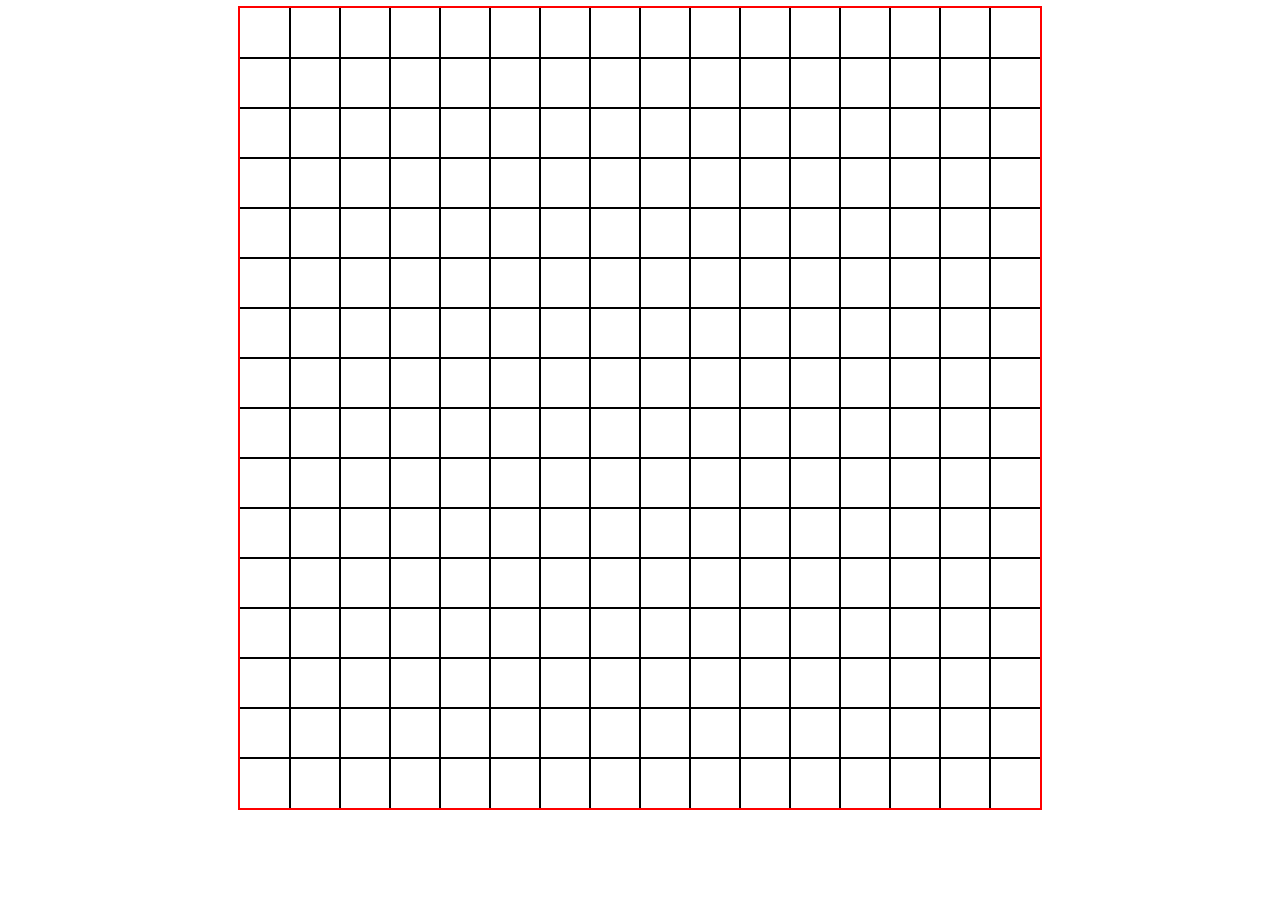
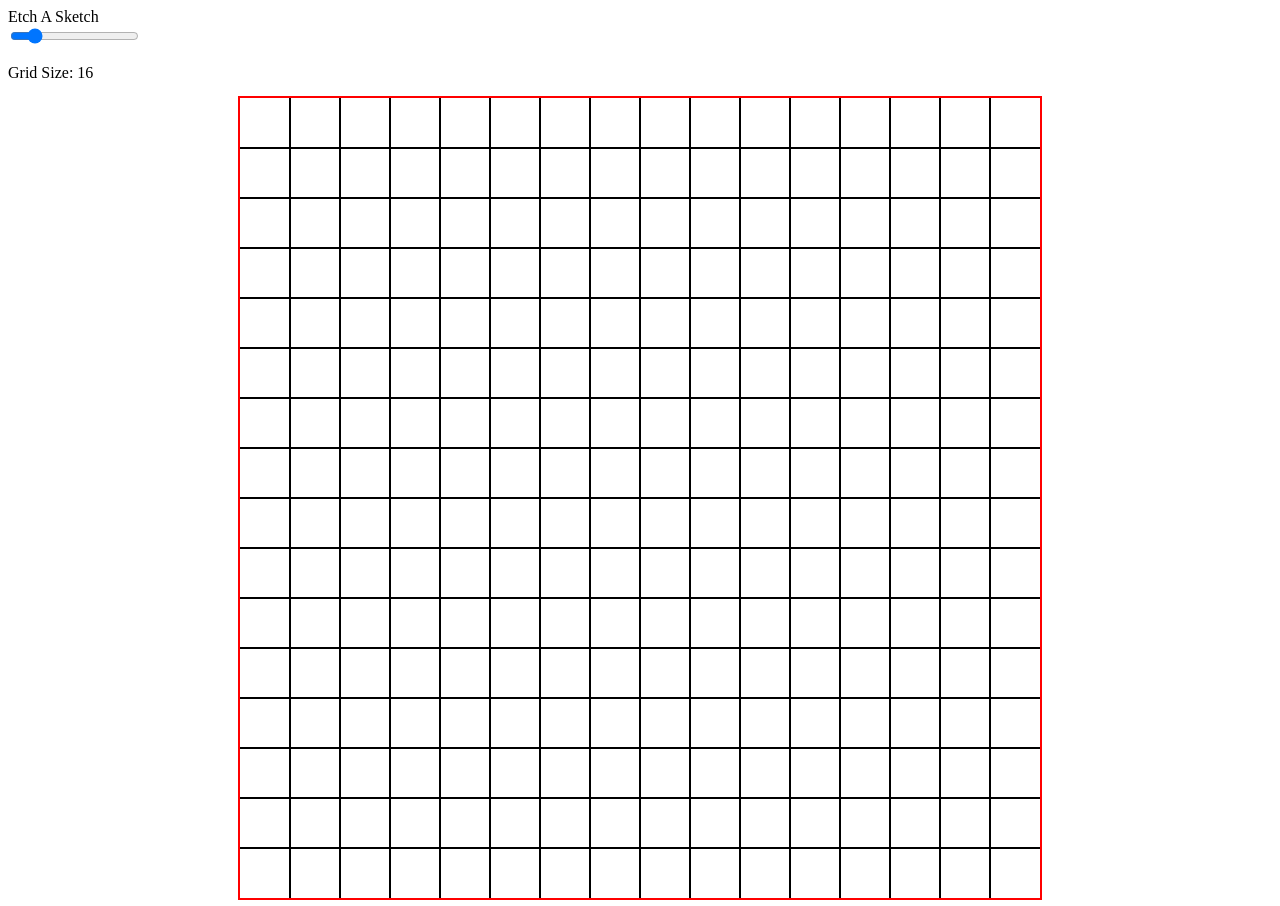
Before and after one commit to AName0/EtchASketch2, a plain HTML site: page index.html in a window 1280 px wide. Before the commit the page ends 816 px from the top, so only its background shows below. Drawn offline with Linux system fonts and the light colour scheme.

Commit message:
added sidebar containing header, slider for grid size and text for grid size

```diff
--- a/index.html
+++ b/index.html
@@ -7,6 +7,13 @@
         <script src=script.js defer></script>
     </head>
     <body>
+        <div class="sidebar">
+            <div id="header">Etch A Sketch</div>
+            <div class="slidecontainer">
+                <input type="range" min="1" max="100" value="16" class="slider" id="grid-size-slider">
+                <p id="grid-size-text">Grid Size: 16</p>
+            </div>
+        </div>
         <div id="grid-container">
             <div id="grid">
 
```
